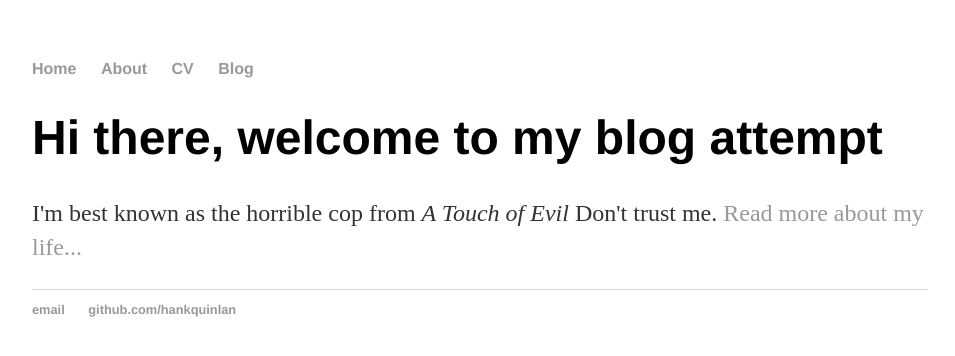
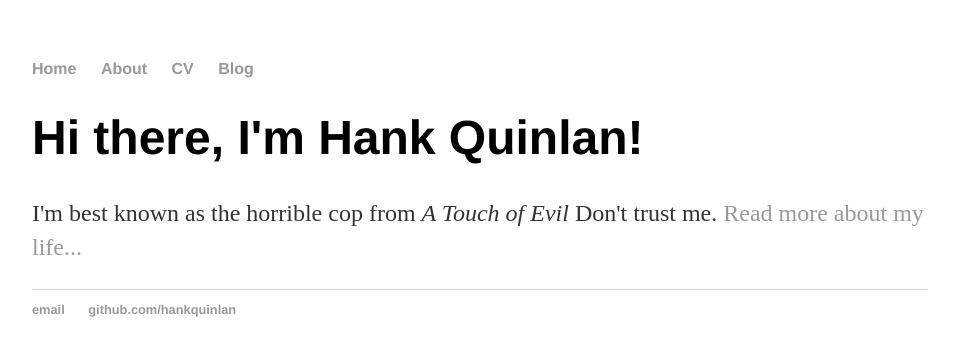
Before and after one commit to cguttweb/cguttweb.github.io, a Jekyll site: the page built from index.html, in a window 1280 px wide. Shown: the top 356 px of the page, without its empty margins (160-1115 px from the left). Built offline with Jekyll 4.4.1, drawn with Linux system fonts in a browser that asks for light colours.

Commit message:
Update index.html

```diff
--- a/index.html
+++ b/index.html
@@ -1,29 +1,8 @@
-<!DOCTYPE html>
-<html>
-	<head>
-		<title>Blog</title>
-		<link rel="stylesheet" href="/css/main.css">
-	</head>
-	<body>
-		<nav>
-    		<ul>
-        		<li><a href="/">Home</a></li>
-	        	<li><a href="/about">About</a></li>
-        		<li><a href="/cv">CV</a></li>
-        		<li><a href="/blog">Blog</a></li>
-    		</ul>
-		</nav>
-		<div class="container">
-    		<div class="blurb">
-        		<h1>Hi there, welcome to my blog attempt</h1>
-				<p>I'm best known as the horrible cop from <em>A Touch of Evil</em> Don't trust me. <a href="/about">Read more about my life...</a></p>
-    		</div><!-- /.blurb -->
-		</div><!-- /.container -->
-		<footer>
-    		<ul>
-        		<li><a href="#">email</a></li>
-        		<li><a href="#">github.com/hankquinlan</a></li>
-			</ul>
-		</footer>
-	</body>
-</html>
+---
+layout: default
+title: Hank Quinlan, Horrible Cop
+---
+<div class="blurb">
+	<h1>Hi there, I'm Hank Quinlan!</h1>
+	<p>I'm best known as the horrible cop from <em>A Touch of Evil</em> Don't trust me. <a href="/about">Read more about my life...</a></p>
+</div><!-- /.blurb -->
```
